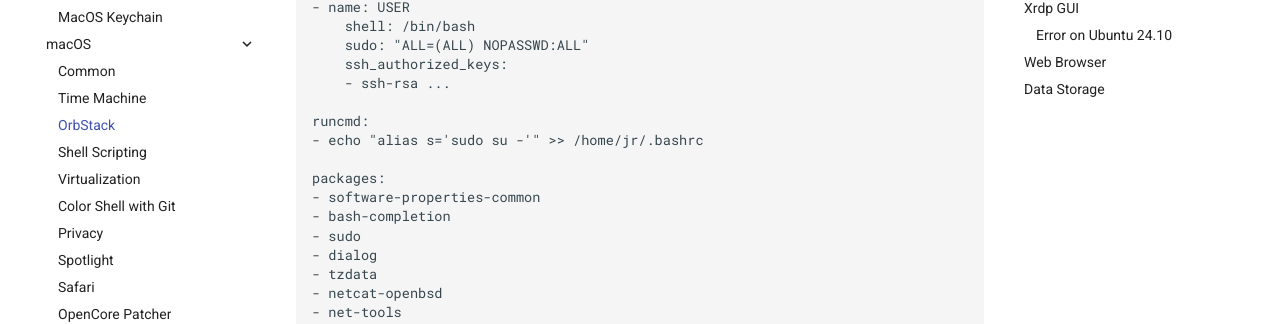
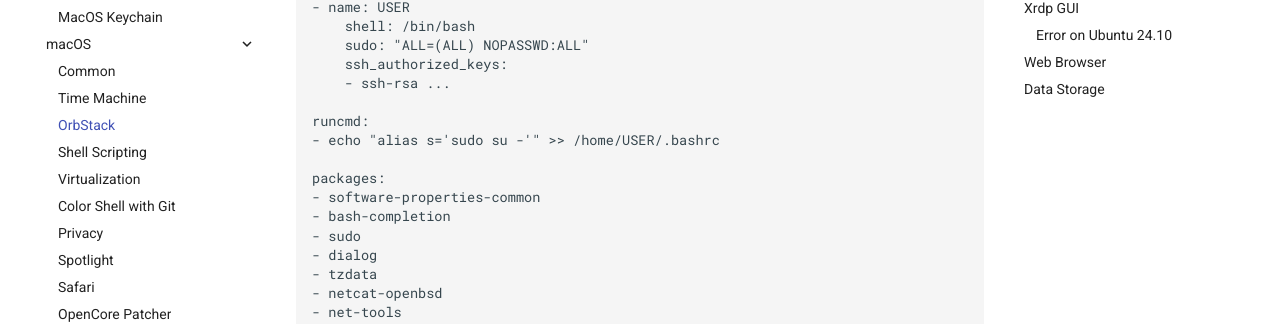
Before and after one commit to jorycz/technotes, an MkDocs documentation site: the page built from docs/macOS/macOS-OrbStack.md, in a window 1280 px wide and 1400 px high, scrolled down 692 px. Shown: the part 414-738 px from the top of the window. Built offline with MkDocs 1.6.1 and Material for MkDocs 9.7.7, drawn with Linux system fonts in a browser that asks for light colours; some of the changed text lies outside the part shown.

Commit message:
OrbStack update

```diff
--- a/docs/macOS/macOS-OrbStack.md
+++ b/docs/macOS/macOS-OrbStack.md
@@ -41,7 +41,7 @@
         - ssh-rsa ...
 
     runcmd:
-    - echo "alias s='sudo su -'" >> /home/jr/.bashrc
+    - echo "alias s='sudo su -'" >> /home/USER/.bashrc
 
     packages:
     - software-properties-common
@@ -81,14 +81,14 @@ Run command to create ubuntu VM using this config
     Host orb-prionotes
         HostName 127.0.0.1
         Port 32222
-        User jr@prionotes
+        User USER@prionotes
         IdentityFile ~/.orbstack/ssh/id_ed25519
         IdentitiesOnly yes
 
     Host orb-ipad
         HostName 127.0.0.1
         Port 32222
-        User jr@ipad
+        User USER@ipad
         IdentityFile ~/.orbstack/ssh/id_ed25519
         IdentitiesOnly yes
 
```
